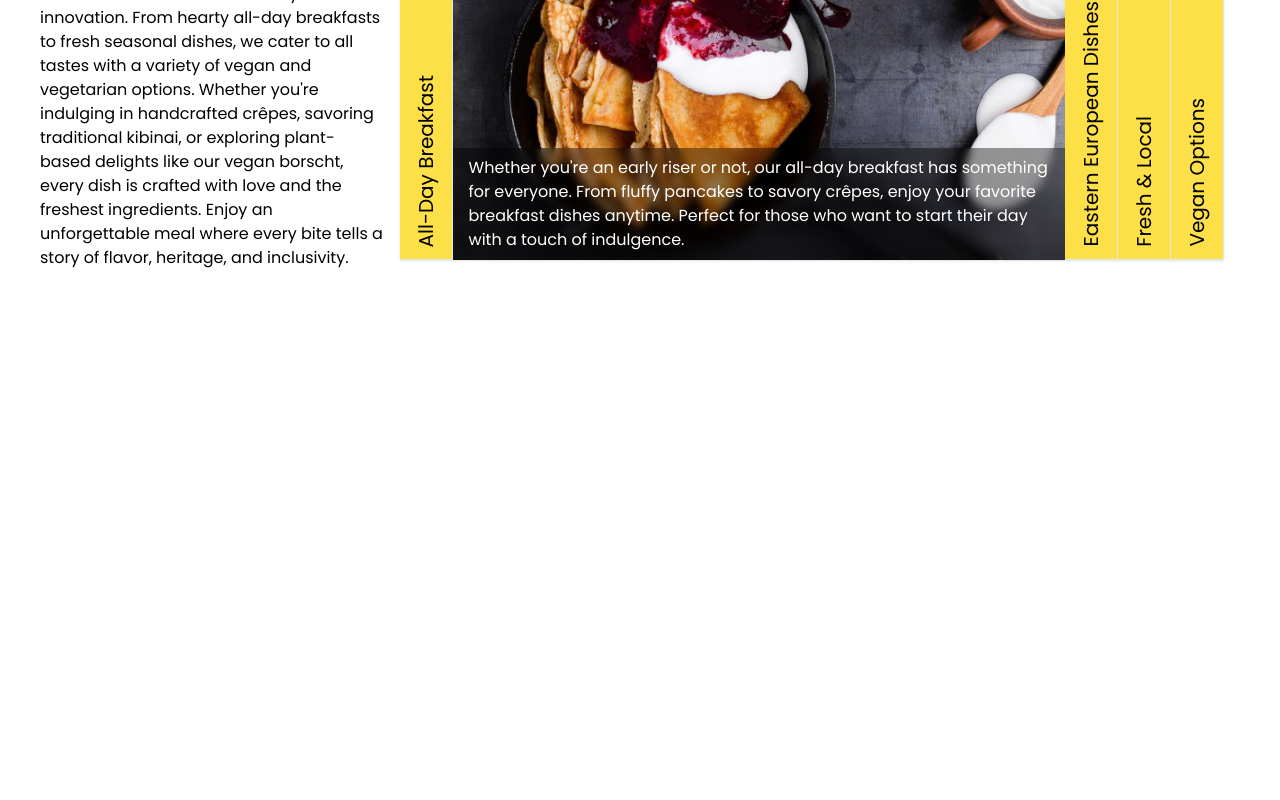
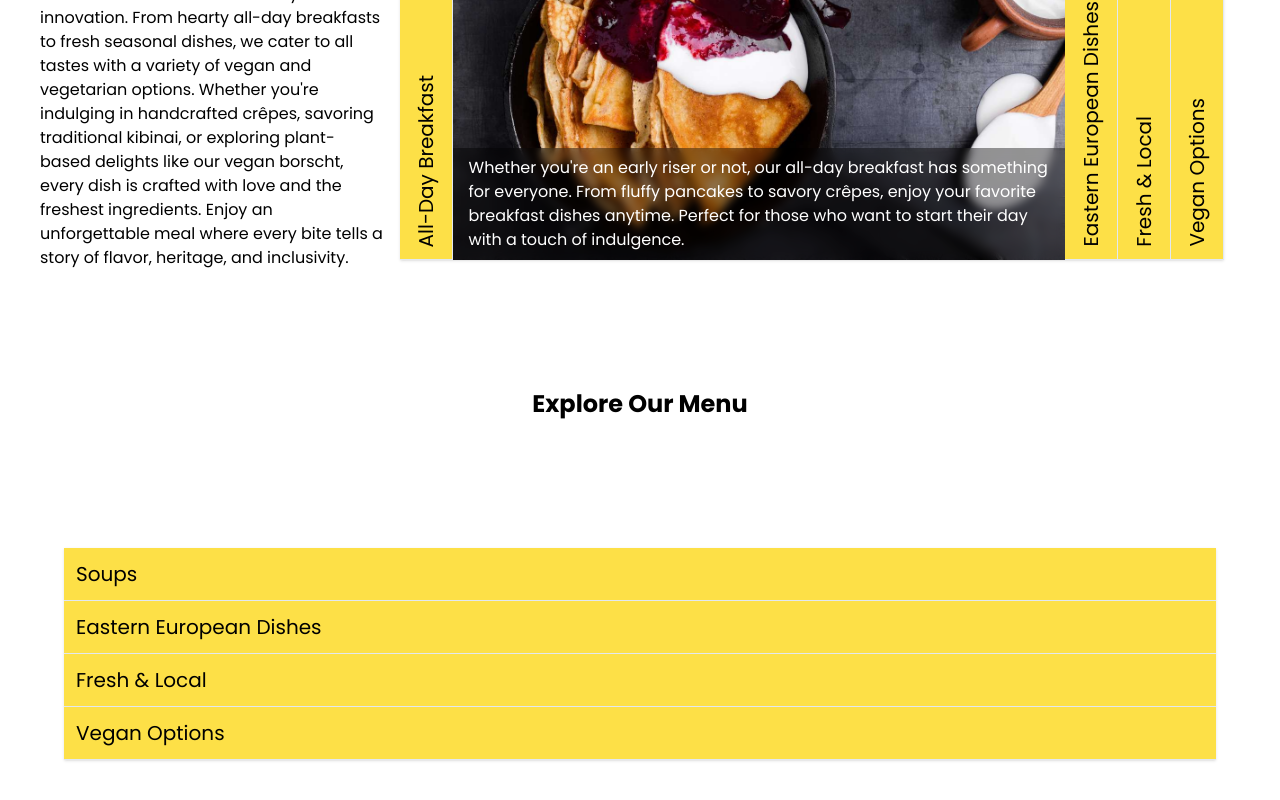
Before and after one commit to nurlanimamali95/sunny-side, a Next.js app: page / in a window 1280 px wide. Shown: the part 1116-1916 px from the top of the page. Before the commit the page ends 1392 px from the top, so only its background shows below. Built offline with nearby package versions, Linux system fonts and the light colour scheme.

Commit message:
menu component added

```diff
--- /dev/null
+++ b/src/app/components/menuAccordion.tsx
@@ -0,0 +1,130 @@
+"use client";
+
+import { Dispatch, SetStateAction, useState } from "react";
+import { AnimatePresence, motion } from "framer-motion";
+import { items, MenuItem } from "@/app/utils/menuData";
+
+export default function Accordion() {
+  const [open, setOpen] = useState<number | null>(null);
+
+  return (
+    <section className="p-4">
+      <div className="flex flex-col h-fit w-full max-w-6xl mx-auto shadow overflow-hidden">
+        {items.map((item) => {
+          return (
+            <Panel
+              key={item.id}
+              open={open}
+              setOpen={setOpen}
+              id={item.id}
+              title={item.title}
+              description={item.description}
+            />
+          );
+        })}
+      </div>
+    </section>
+  );
+}
+
+interface PanelProps {
+  open: number | null;
+  setOpen: Dispatch<SetStateAction<number | null>>;
+  id: number;
+  title: string;
+  description: MenuItem[];
+}
+
+function Panel({ open, setOpen, id, title, description }: PanelProps) {
+  const isOpen = open === id;
+
+  return (
+    <>
+      <button
+        className="hover:bg-black hover:text-white bg-yellow-300 transition-colors p-3 border-b-[1px] border-slate-200 flex flex-row justify-between items-center gap-4 relative group"
+        onClick={() => setOpen(isOpen ? null : id)}
+      >
+        <span className="block text-xl font-light">{title}</span>
+      </button>
+
+      <AnimatePresence>
+        {isOpen && (
+          <motion.div
+            key={`panel-${id}`}
+            variants={panelVariants}
+            initial="closed"
+            animate="open"
+            exit="closed"
+            className="w-full h-full overflow-hidden relative bg-white flex items-start"
+          >
+            <motion.div
+              variants={descriptionVariants}
+              initial="closed"
+              animate="open"
+              exit="closed"
+              className="px-4 py-2 w-full"
+            >
+              <ul className="space-y-6">
+                {description.map((menuItem: MenuItem, index: number) => (
+                  <li
+                    key={index}
+                    className="flex justify-between items-start border-b border-gray-300 py-4"
+                  >
+                    <div className="max-w-lg">
+                      <h3 className="text-lg font-semibold">
+                        {menuItem.name}
+                        {menuItem.isVegan && (
+                          <span className="ml-2 text-green-500">🌱</span>
+                        )}
+                      </h3>
+                      <p className="text-sm text-gray-600">
+                        {menuItem.details}
+                      </p>
+                    </div>
+                    <div className="text-right">
+                      {menuItem.priceSmall && (
+                        <p className="text-sm font-light">
+                          Small: {menuItem.priceSmall}
+                        </p>
+                      )}
+                      {menuItem.priceBig && (
+                        <p className="text-sm font-light">
+                          Big: {menuItem.priceBig}
+                        </p>
+                      )}
+                      {menuItem.price && (
+                        <p className="text-sm font-light">
+                          Price: {menuItem.price}
+                        </p>
+                      )}
+                    </div>
+                  </li>
+                ))}
+              </ul>
+            </motion.div>
+          </motion.div>
+        )}
+      </AnimatePresence>
+    </>
+  );
+}
+
+const panelVariants = {
+  open: {
+    height: "700px",
+  },
+  closed: {
+    height: "0px",
+  },
+};
+
+const descriptionVariants = {
+  open: {
+    opacity: 1,
+    y: "0%",
+    transition: {
+      delay: 0.125,
+    },
+  },
+  closed: { opacity: 0, y: "100%" },
+};
--- a/src/app/page.tsx
+++ b/src/app/page.tsx
@@ -1,6 +1,7 @@
 import Header from "@/app/sections/header";
 import Hero from "@/app/sections/hero";
 import Info from "@/app/sections/info";
+import Menu from "@/app/sections/menu";
 
 export default function Home() {
   return (
@@ -8,6 +9,7 @@ export default function Home() {
       <Header />
       <Hero />
       <Info />
+      <Menu />
     </div>
   );
 }
--- /dev/null
+++ b/src/app/sections/menu.tsx
@@ -0,0 +1,14 @@
+import Accordion from "@/app/components/menuAccordion";
+
+export default function Menu() {
+  return (
+    <div>
+      <h2 className="font-bold text-2xl my-[7rem] text-center">
+        Explore Our Menu
+      </h2>
+      <div className="h-[80vh]">
+        <Accordion />
+      </div>
+    </div>
+  );
+}
--- /dev/null
+++ b/src/app/utils/menuData.tsx
@@ -0,0 +1,126 @@
+export interface MenuItem {
+  name: string;
+  details: string;
+  priceSmall?: string;
+  priceBig?: string;
+  price?: string;
+  isVegan?: boolean; // Add vegan flag
+}
+
+export const items: { id: number; title: string; description: MenuItem[] }[] = [
+  {
+    id: 1,
+    title: "Soups",
+    description: [
+      {
+        name: "KYIV CALLING",
+        details:
+          "Beef marrow broth, beetroots & vegetables. Served with sour cream.",
+        priceSmall: "€9",
+        priceBig: "€12",
+      },
+      {
+        name: "CHICKEN SOUP",
+        details: "Homemade chicken broth with pasta & carrots.",
+        priceSmall: "€9",
+        priceBig: "€12",
+      },
+      {
+        name: "SOLYANKA",
+        details: "A thick & sour soup, also called 'Settlers' Soup'.",
+        priceSmall: "€9",
+        priceBig: "€12",
+      },
+      {
+        name: "TRAKAI WEEKEND",
+        details:
+          "Assorted wild mushrooms, potatoes, carrots & onions. Served with sour cream.",
+        priceSmall: "€9",
+        priceBig: "€12",
+      },
+      {
+        name: "PEA SOUP",
+        details: "Peas, carrots, potato, onion & chicken.",
+        priceSmall: "€9",
+        priceBig: "€12",
+      },
+      {
+        name: "Rassolnik",
+        details:
+          "Thick chicken soup with an intense reach sour taste & vegetable aroma.",
+        priceSmall: "€9",
+        priceBig: "€12",
+      },
+      {
+        name: "OKROSHKA",
+        details: "Chicken, potato, egg, mineral water & sour cream.",
+        priceSmall: "€9",
+        priceBig: "€12",
+      },
+      {
+        name: "COLD BORSCH (SALTIBARSCIAI)",
+        details:
+          "Lithuanian traditional cold soup made with beets, cucumbers & kefir. Served with boiled egg & potatoes.",
+        priceSmall: "€7.50",
+        priceBig: "€10.50",
+      },
+      {
+        name: "VEGAN BORSCH",
+        details: "Beets, carrots, cabbage. potatoes & beans.",
+        priceSmall: "€8.50",
+        priceBig: "€11.50",
+      },
+    ],
+  },
+  {
+    id: 2,
+    title: "Eastern European Dishes",
+    description: [
+      {
+        name: "Kibinai",
+        details: "Traditional mini pies stuffed with savory fillings.",
+        price: "€7",
+      },
+      {
+        name: "Cabbage Rolls",
+        details:
+          "Stuffed cabbage leaves with rice and minced meat, served with tomato sauce.",
+        price: "€14",
+      },
+    ],
+  },
+  {
+    id: 3,
+    title: "Fresh & Local",
+    description: [
+      {
+        name: "Grilled Salmon",
+        details: "Responsibly caught salmon with seasonal vegetables.",
+        price: "€18",
+      },
+      {
+        name: "Local Veggie Plate",
+        details:
+          "A variety of fresh, seasonal, and locally sourced vegetables.",
+        price: "€12",
+      },
+    ],
+  },
+  {
+    id: 4,
+    title: "Vegan Options",
+    description: [
+      {
+        name: "Vegan Borscht",
+        details: "A rich beetroot soup with potatoes, cabbage, and carrots.",
+        price: "€10",
+      },
+      {
+        name: "Vegetarian Dumplings",
+        details:
+          "Stuffed with mashed potatoes and mushrooms, served with vegan sour cream.",
+        price: "€11",
+      },
+    ],
+  },
+];
```
